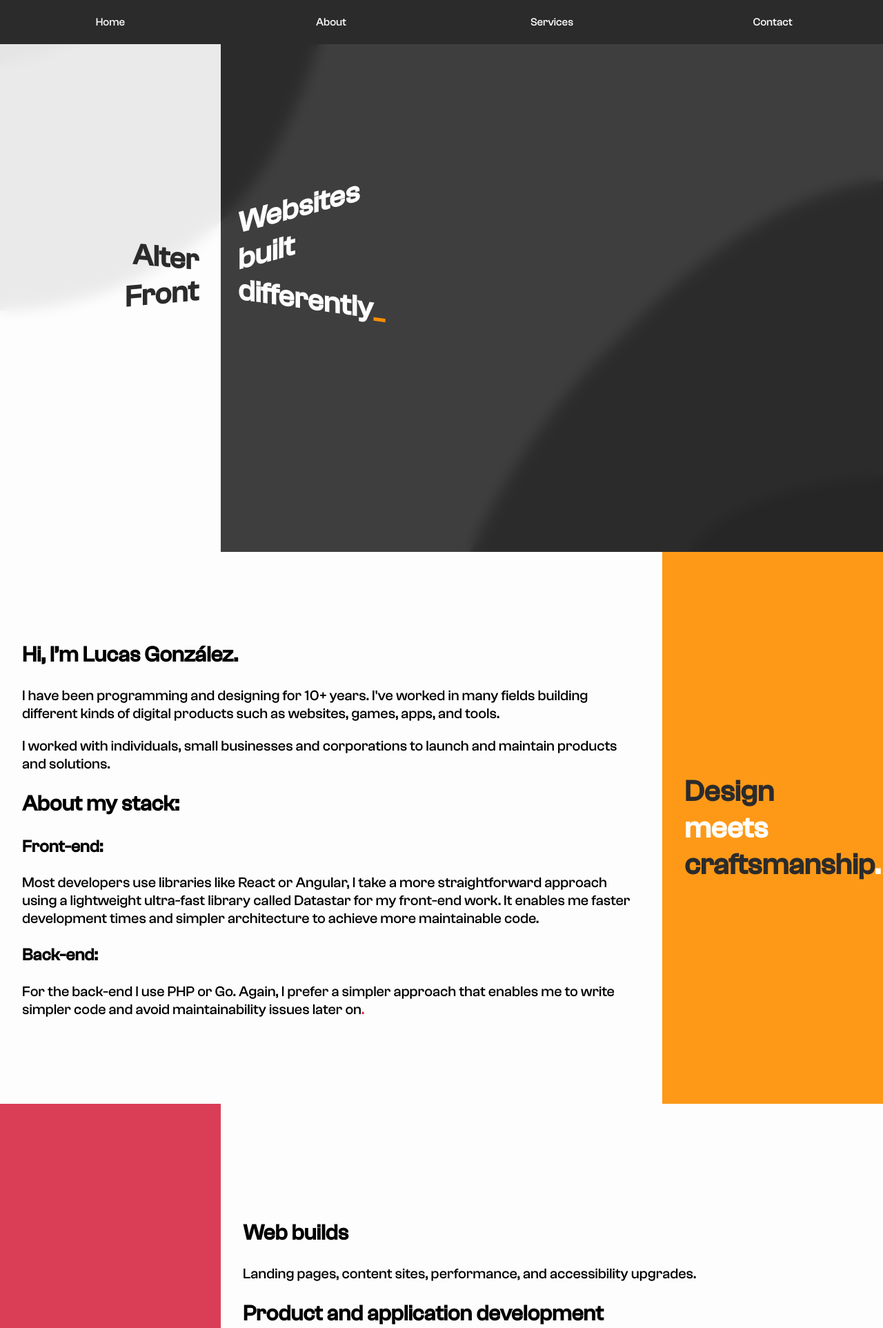
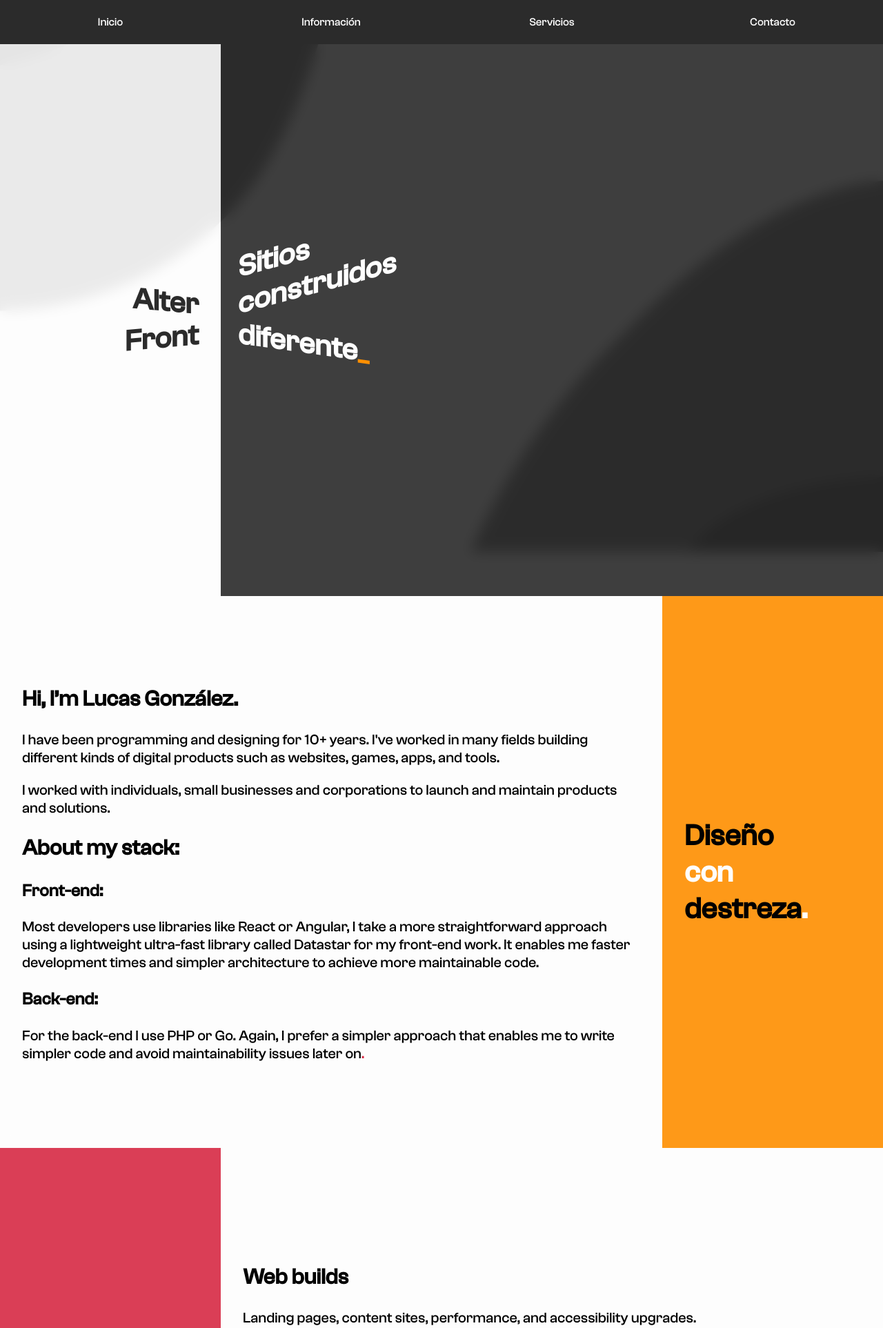
Before and after one commit to Sehgel/sehgel.github.io, a PHP site: page / in a window 1280 px wide. Shown: the top 1925 px of the page at 69% size. Run offline with PHP 8.4, Linux system fonts and the light colour scheme; some libraries are stand-ins or nearby versions.

Commit message:
Fix localization template and script

```diff
--- a/css/styles.css
+++ b/css/styles.css
@@ -31,8 +31,9 @@ nav {
     color: #F5F5F5;
     height: var(--navbar-height);
     display: flex;
-    position: fixed;
-    width: 100vw;
+    position: sticky;
+    top: 0;
+    width: 100%;
     z-index: 1;
 }
 
@@ -63,10 +64,10 @@ a {
 }
 
 #home {
-    scroll-margin-top: var(--navbar-height);
+    /*scroll-margin-top: var(--navbar-height);*/
 }
 #about {
-    scroll-margin-top: var(--navbar-height);
+    /*scroll-margin-top: var(--navbar-height);*/
 }
 #about:focus{
     color: var(--orange) !important;
@@ -74,10 +75,10 @@ a {
     font-size: 80px;
 }
 #services {
-    scroll-margin-top: var(--navbar-height);
+    /*scroll-margin-top: var(--navbar-height);*/
 }
 #contact {
-    scroll-margin-top: var(--navbar-height);
+    /*scroll-margin-top: var(--navbar-height);*/
 }
 
 .block-container {
@@ -103,6 +104,8 @@ a {
 .phrases h1{
     font-size: clamp(8px,3.35vw,80px) !important;
 }
+.moto {
+}
 
 @media (max-width: 600px){
     .block-container {
@@ -125,4 +128,10 @@ a {
     .block-container .phrases {
         order: 1;
     }
+    #skewed-moto-1{
+        transform: skewY(-15deg) translateY(0ch) !important;
+    }
+    #skewed-moto-2{
+        transform: skewY(8deg) translateY(10vw) !important;
+    }
 }
--- a/index.html
+++ b/index.html
@@ -94,7 +94,7 @@
         <div class="block phrases"
              style="color: var(--main-white); width: 75vw; padding: 0;">
             <div style="background-color: color-mix(in srgb-linear, var(--main-black) var(--background-alpha), transparent);display: flex; align-items: end;height: 50%; padding-left: 25px;">
-                <h1 style="display: flex; width: 50%; align-items: start; flex-direction: column; transform: skewY(-15deg) translateY(-2ch)">
+                <h1 id="skewed-moto-1" style="display: flex; width: 50%; align-items: start; flex-direction: column; transform: skewY(-15deg) translateY(-2ch)">
                     <span style="color: var(--main-white);" data-i18n-key="websites">Websites</span>
                     <span style="color: var(--main-white);" data-i18n-key="built">built</span>
                     <!--<span style="background-color: #FFF;color: var(--main-black);display: inline-block;transform-origin: top left;transform: rotate(5deg);">differently</span>-->
@@ -103,7 +103,7 @@
                 </h1>
             </div>
             <div style="background-color: color-mix(in srgb-linear, var(--main-black) var(--background-alpha), transparent);height: 50%; padding-left: 15px;">
-                <h1 style="display: flex;transform: skewY(8deg) translateY(2ch);">
+                <h1 id="skewed-moto-2" style="display: flex;transform: skewY(8deg) translateY(2ch);">
                     <span style="color: var(--main-white); display: inline-block;transform-origin: top left;padding-left: 10px;" data-i18n-key="differently">differently
                     </span>
                     <span style="color: var(--orange);">_</span>
@@ -118,31 +118,31 @@
         <div id="about" class="block left-aligned" style="background-color: color-mix(in srgb-linear, var(--main-white) var(--background-alpha), transparent);width: 75vw;">
             <div style="display: flex; align-items: center;height: 100%;">
                 <div style="display: inline;">
-                    <h2>Hi, I’m Lucas González.</h2>
+                    <h2 data-i18n-key="presentation">Hi, I’m Lucas González.</h2>
                     <div>
-                        <p>
+                        <p data-i18n-key="about-1">
                             I have been programming and designing for 10+ years. I've worked in many fields building different kinds of digital products such as websites, games, apps, and tools.
                         </p>
-                        <p>
+                        <p data-i18n-key="about-2">
                             I worked with individuals, small businesses and corporations to launch and maintain products and solutions.
                         </p>
                     </div>
-                    <h2>About my stack:</h2>
+                    <h2 data-i18n-key="my-stack">About my stack:</h2>
                     <div>
                         <h3>Front-end:</h3>
-                        <p>Most developers use libraries like React or Angular, I take a more straightforward approach using a lightweight ultra-fast library called Datastar for my front-end work. It enables me faster development times and simpler architecture to achieve more maintainable code.</p>
+                        <p data-i18n-key="my-stack-1">Most developers use libraries like React or Angular, I take a more straightforward approach using a lightweight ultra-fast library called Datastar for my front-end work. It enables me faster development times and simpler architecture to achieve more maintainable code.</p>
                         <h3>Back-end:</h3>
-                        <p>For the back-end I use PHP or Go. Again, I prefer a simpler approach that enables me to write simpler code and avoid maintainability issues later on<span style="color: var(--red);">.</span></p>
+                        <p data-i18n-key="my-stack-2">For the back-end I use PHP or Go. Again, I prefer a simpler approach that enables me to write simpler code and avoid maintainability issues later on<span style="color: var(--red);">.</span></p>
                     </div>
                 </div>
             </div>
         </div>
         <div class="block phrases" style="background-color: color-mix(in srgb-linear, var(--orange) var(--background-alpha), transparent);width: 25vw;">
             <div style="display: flex; align-items: center;height: 100%;">
-                <h1 style="text-align: left; display:flex; flex-direction: column;">
-                    <span style="color: var(--main-black);">Design</span>
+                <h1 style="text-align: left; display: flex; flex-direction: column;" data-i18n-key="moto-1" class="moto">
+                    <span>Design</span>
                     <span style="color: var(--main-white);">meets</span>
-                    <span style="color: var(--main-black);">craftsmanship<span style="color: var(--main-white);">.</span></span>
+                    <span>craftsmanship<span style="color: var(--main-white);">.</span></span>
                 </h1>
             </div>
         </div>
@@ -151,12 +151,11 @@
     <!--SERVICES-->
     <div class="block-container">
         <div class="block phrases" style="background-color: color-mix(in srgb-linear, var(--red) var(--background-alpha), transparent);width: 25vw;">
-            <div style="display: flex; align-items: center;height: 100%;">
-
-                <h1 style="text-align: right;">
-                    <span style="color: var(--main-black);">Quality</span>
-                    <span style="color: var(--main-white);">carefully</span>
-                    <span style="color: var(--main-black);">crafted<span style="color: var(--main-white);">.</span></span>
+            <div style="display: flex; align-items: center;height: 100%;" >
+                <h1 style="text-align: right; display: flex; flex-direction: column; width: 100%; direction: rtl;" data-i18n-key="moto-2" class="moto">
+                    <span>Quality</span>
+                    <span style="color: var(--main-white); ">carefully</span>
+                    <span><span style="color: var(--main-white);">.</span>crafted</span>
                 </h1>
 
             </div>
@@ -164,21 +163,21 @@
         <div id="services" class="block" style="background-color: color-mix(in srgb-linear, var(--main-white) var(--background-alpha), transparent);width: 75vw;">
             <div style="display: flex; align-items: center;height: 100%;">
                 <div style="display: inline;">
-                    <h2>Web builds</h2>
+                    <h2 data-i18n-key="web-builds">Web builds</h2>
                     <div style="text-align: left;">
-                        <p>Landing pages, content sites, performance, and accessibility upgrades.</p>
+                        <p data-i18n-key="web-builds-1">Landing pages, content sites, performance, and accessibility upgrades.</p>
                     </div>
-                    <h2>Product and application development</h2>
+                    <h2 data-i18n-key="product-dev">Product and application development</h2>
                     <div>
-                        <p>Feature development, MVPs, internal tools, full-stack implementation.</p>
+                        <p data-i18n-key="prodect-dev-1">Feature development, MVPs, internal tools, full-stack implementation.</p>
                     </div>
-                    <h2>Integrations and back-end services</h2>
+                    <h2 data-i18n-key="integrations">Integrations and back-end services</h2>
                     <div>
-                        <p>APIs, third-party integrations, automation.</p>
+                        <p data-i18n-key="integrations-1">APIs, third-party integrations, automation.</p>
                     </div>
-                    <h2>Modernization and sustainment</h2>
+                    <h2 data-i18n-key="modernization">Modernization and sustainment</h2>
                     <div>
-                        <p>Refactoring, migrations, rebuilds, ongoing maintenance, and quality and reliability improvements<span style="color: var(--blue);">.</span></p>
+                        <p data-i18n-key="data-i18n-key-1">Refactoring, migrations, rebuilds, ongoing maintenance, and quality and reliability improvements<span style="color: var(--blue);">.</span></p>
                     </div>
                 </div>
             </div>
@@ -190,15 +189,15 @@
         <div id="contact" class="block" style="background-color: color-mix(in srgb-linear, var(--main-white) var(--background-alpha), transparent);width: 75vw;">
             <div style="display: flex; align-items: center;height: 100%;text-align:right;">
                 <div style="display: inline;width:100%;">
-                    <h2>Location</h2>
+                    <h2 data-i18n-key="location">Location</h2>
                     <div>
                         <p>Concepción, Tucumán, Argentina</p>
                     </div>
-                    <h2>Email</h2>
+                    <h2 data-i18n-key="email">Email</h2>
                     <div>
                         <a href="mailto:sehgel.dev@gmail.com"><p>lucas@alterfront.com</p></a>
                     </div>
-                    <h2>Phone</h2>
+                    <h2 data-i18n-key="phone">Phone</h2>
                     <div>
                         <a href="tel:+5493865709066"><p>+54 9 3865 70-9066</p></a>
                     </div>
@@ -213,12 +212,11 @@
         </div>
                 <div class="block phrases" style="background-color: color-mix(in srgb-linear, var(--blue) var(--background-alpha), transparent);width: 25vw;">
             <div style="display: flex; align-items: center;height: 100%;">
-
-                <h1 style="text-align: left;">
-                    <span style="color: var(--main-white);">Friendly</span>
-                    <span style="color: var(--main-black);">service</span>
-                    <span style="color: var(--main-white);">done</span>
-                    <span style="color: var(--main-black);">right<span style="color: var(--main-white);">.</span></span>
+                <h1 style="text-align: left; display: flex; flex-direction: column;" data-i18n-key="moto-3" class="moto">
+                    <span>Friendly</span>
+                    <span style="color: var(--main-white);">service</span>
+                    <span>done</span>
+                    <span style="color: var(--main-white);">right<span style="color: var(--main-black);">.</span></span>
                 </h1>
             </div>
         </div>
--- a/js/locale.js
+++ b/js/locale.js
@@ -1,4 +1,5 @@
 let locale = navigator.language.split('-')[0];
+locale = "es";//no checkin: Remove for production
 
 const translations = {
     "es": {
@@ -9,7 +10,11 @@ const translations = {
         "websites": "Sitios",
         "built": "construidos",
         "differently": "diferente",
-        "locale": "es"
+        "moto-1": "<span>Diseño</span><span style='color: var(--main-white);'>con</span><span>destreza<span style='color: var(--main-white);'>.</span></span>",
+
+        "moto-2": "<span>Calidad</span><span style='color: var(--main-white); text-align: right;'>cuidadosamente</span><span><span style='color: var(--main-white);'>.</span>elaborada</span>",
+
+        "moto-3": "<span>Servicio</span><span style='color: var(--main-white);'>amable</span><span>bien</span><span style='color: var(--main-white);'>hecho<span style='color: var(--main-black);'>.</span></span>",
     },
 };
 
@@ -29,5 +34,5 @@ function translateElement(element) {
   if (key in translations[locale] == false)
     return;
   const translation = translations[locale][key];
-  element.innerText = translation;
+  element.innerHTML = translation;
 }
```
